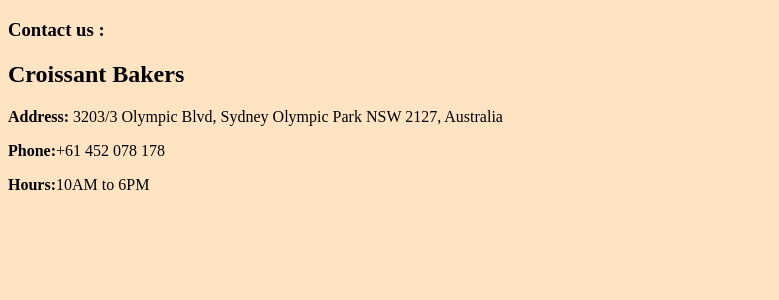
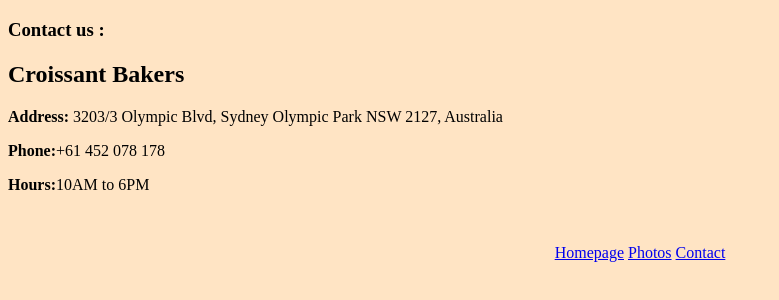
Before and after one commit to kairikadev/multiple-pages-exercise, a plain HTML site: page contact.html in a window 1280 px wide. Shown: the whole page, without its empty margins (0-779 px from the left). Drawn offline with Linux system fonts and the light colour scheme.

Commit message:
Links added to contact page

```diff
--- a/contact.html
+++ b/contact.html
@@ -17,6 +17,11 @@
        <p><strong>Hours:</strong>10AM to 6PM</p>
 
    </div>
+   <div class="links">
+    <a href="index.html">Homepage</a>
+    <a href="photo.html">Photos</a>
+    <a href="contact.html">Contact</a>
+   </div>
 
 
 
```
